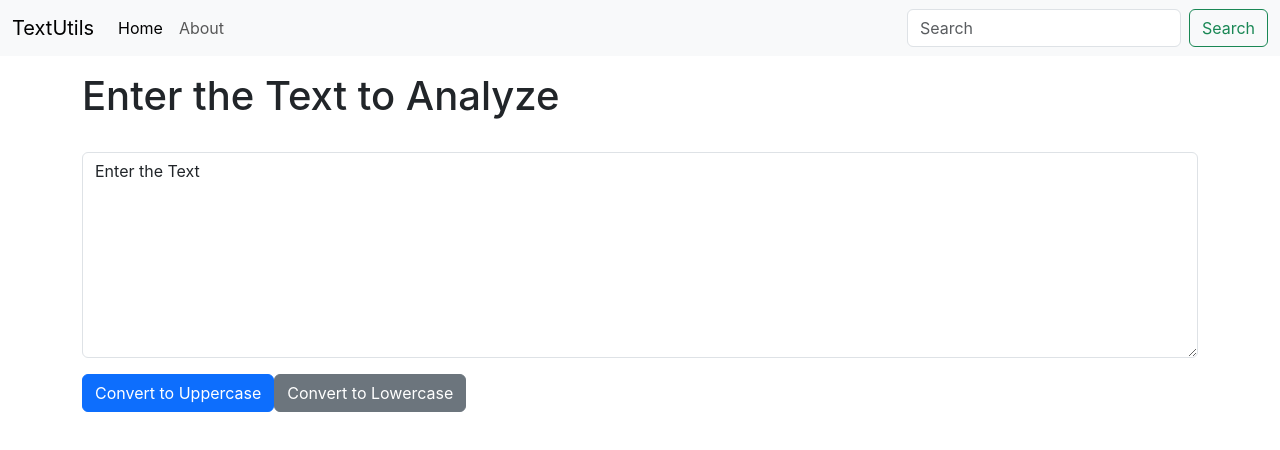
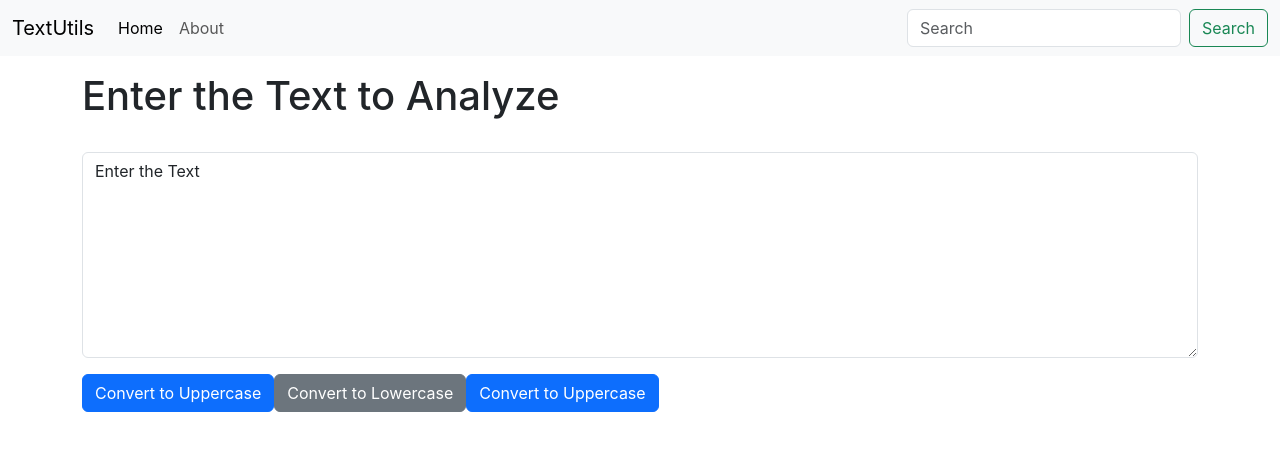
Before and after one commit to shubhamdsk/CWH-React, a React (Create React App) app: page / in a window 1280 px wide. Shown: the top 450 px of the page. Built offline with nearby package versions, Linux system fonts and the light colour scheme.

Commit message:
changes based on requirement

```diff
--- a/src/TextForm.js
+++ b/src/TextForm.js
@@ -2,6 +2,7 @@ import React, { useState } from "react";
 
 const TextForm = (props) => {
   const [text, setText] = useState("Enter the Text");
+  const [isUpperCaseButton, setIsUpperCaseButton] = useState(true);
 
   const handleUpClick = (event) => {
     // const upperCaseText = text.toLocaleUpperCase();
@@ -25,6 +26,18 @@ const TextForm = (props) => {
   // Inn another way
   const handleOnChange = (event) => setText(event.target.value);
 
+  const handleMainButton = () => {
+    let textValue = text;
+
+    isUpperCaseButton
+      ? (textValue = text.toUpperCase())
+      : (textValue = text.toLowerCase());
+
+    setText(textValue);
+    setIsUpperCaseButton(!isUpperCaseButton);
+    // setIsUpperCaseButton(isUpperCaseButton ? false : true);
+  };
+
   return (
     <>
       <h1>{props.heading}</h1>
@@ -47,6 +60,13 @@ const TextForm = (props) => {
       <button className="btn btn-secondary ml-3" onClick={handleLcClick}>
         Convert to Lowercase
       </button>
+       {/* Both Functionality at one place  */}
+       <button
+        className={isUpperCaseButton ? "btn btn-primary" : "btn btn-secondary"}
+        onClick={handleMainButton}
+      >
+        {isUpperCaseButton ? "Convert to Uppercase" : "Convert to Lowercase"}
+      </button>
     </>
   );
 };
```
